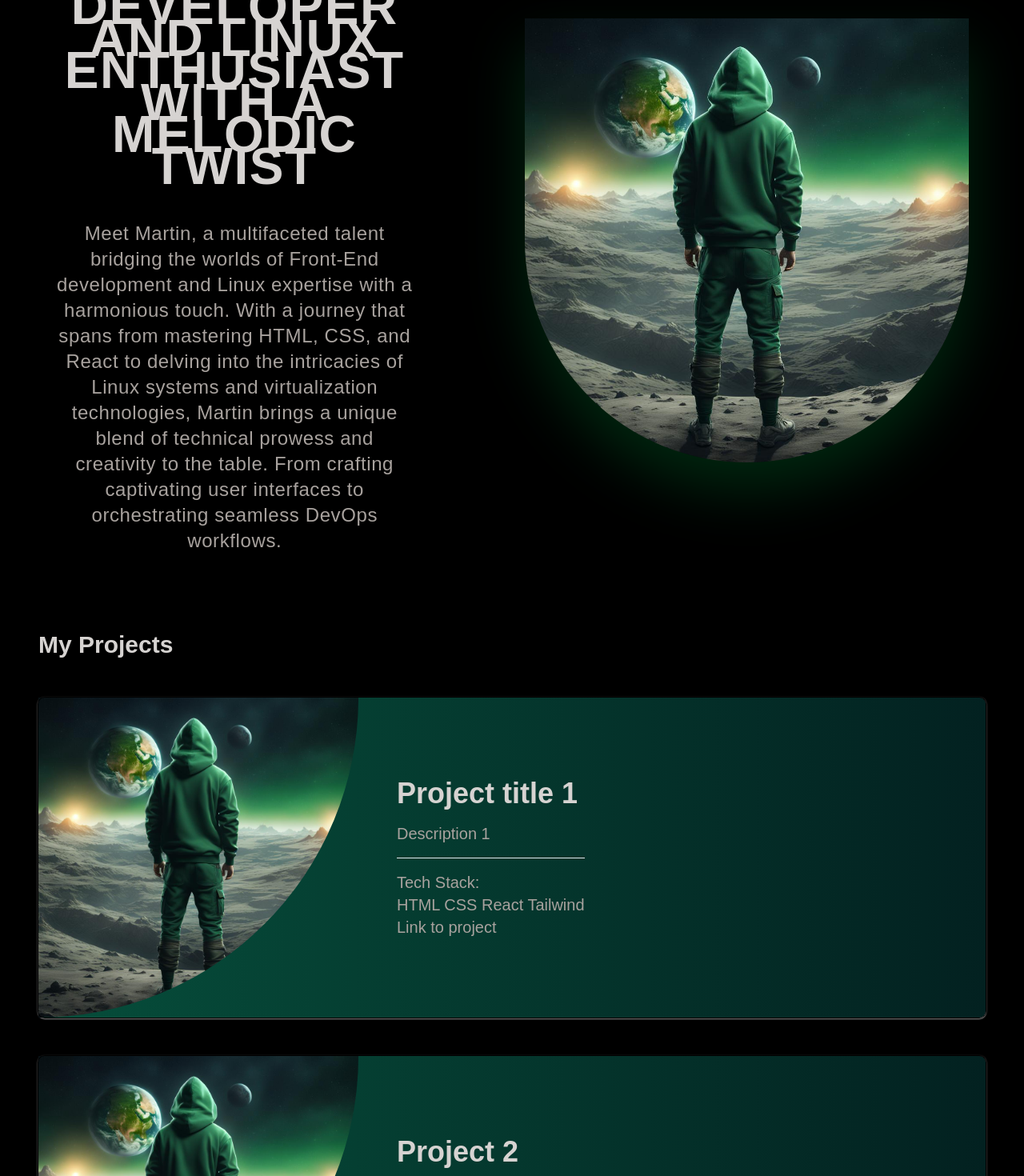
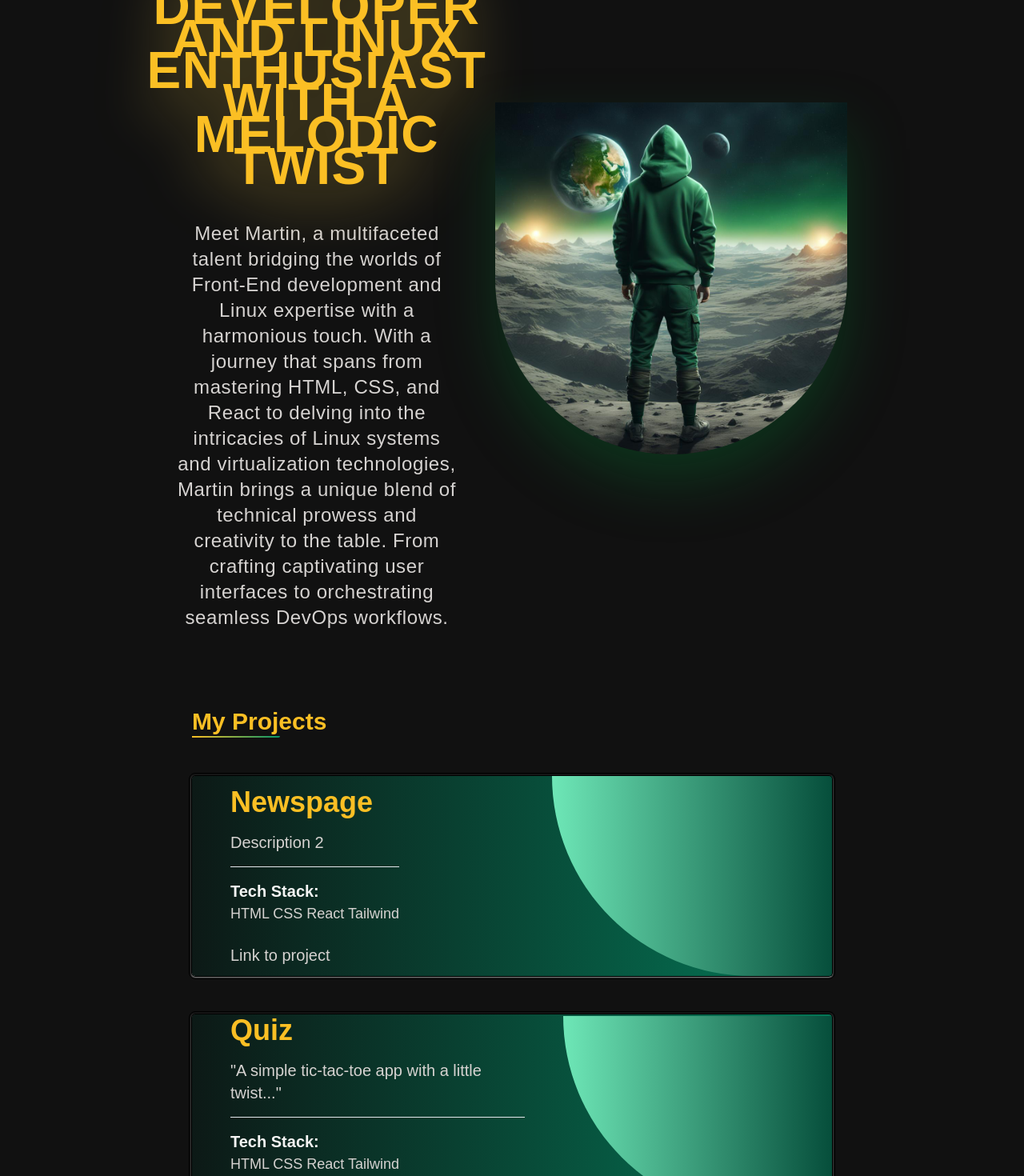
Before and after one commit to marwal1987/portfolio-app-router, a Next.js app: page / in a window 1280 px wide. Shown: the part 140-1610 px from the top of the page at 80% size. Built offline with nearby package versions, Linux system fonts and the light colour scheme; a web font is replaced by a local one.

Commit message:
redesign and colorchange

```diff
--- a/app/components/Card.js
+++ b/app/components/Card.js
@@ -1,30 +1,34 @@
-export default function Card({ title, description, usedTech, url, imgUrl }) {
+export default function Card({ title, description, usedTech, url }) {
   return (
-    <article
-      className="bg-gradient-to-r from-emerald-900 to-teal-950/70 flex flex-col md:flex-row items-center gap-12  w-[100%] m-h-96 shadow shadow-white rounded-lg outline-double outline-4 "
-    >
-      <img
-        src={imgUrl}
-        alt="Project-preview-image"
-        className="text-gray-300 md:rounded-br-full "
-        width="400px"
-      />
-
-      <div className="">
-        <h2 className="text-3xl md:text-4xl font-bold text-stone-300 mb-4">
+    <article className="container bg-gradient-to-r to-emerald-700 from-emerald-950/30 flex flex-col justify-between md:flex-row items-center gap-12 w-[800px] shadow shadow-white rounded outline-double outline-4">
+      <div className="pl-12">
+        <h2 className="text-3xl md:text-4xl font-bold text-amber-400 mb-4">
           {title}
         </h2>
-        <p className="mt-4 text-xl text-stone-400">{description}</p>
-        <hr className="mt-4 text-xl text-stone-400"/>
-        <p className="mt-4 text-xl text-stone-400">
-          Tech Stack:
-          <br />
-          {usedTech}
-        </p>
-        <a href={url} className="mt-4 text-xl text-stone-400">
+        <p className="mt-4 text-xl text-stone-300">{description}</p>
+        <hr className="mt-4" />
+        <p className="mt-4 text-xl text-stone-100 font-bold">Tech Stack:</p>
+        <p className=" text-lg text-stone-300">{usedTech}</p>
+        <br />
+        <a
+          href={url}
+          className="mt-4 text-xl text-stone-300 hover:text-emerald-300 hover:bg-stone-900"
+        >
           Link to project
         </a>
       </div>
+      <div
+        id="filler"
+        className="rounded-bl-full w-[350px] h-[250px] bg-gradient-to-r from-emerald-300 to-emerald-900"
+      ></div>
     </article>
   );
 }
+
+// Idea to use as seperator
+{
+  /* <div
+id="filler"
+className="rounded-br-full w-[200px] h-[2px] bg-gradient-to-r from-emerald-300 to-emerald-900"
+></div> */
+}
--- a/app/components/HeroSection.js
+++ b/app/components/HeroSection.js
@@ -2,13 +2,13 @@ import Image from "next/image";
 
 export default function HeroSection() {
   return (
-    <section className="py-12 flex flex-col lg:flex-row items-center justify-around">
-      <div className="container flex flex-col items-center justify-center max-w-[35%] gap-12">
-        <h1 className="text-4xl md:text-[4rem] tracking-wide uppercase font-bold text-stone-300 text-center">
-            Versatile Front-End Developer and Linux Enthusiast with a Melodic
-            Twist
+    <section className="py-12 flex flex-col gap-12 lg:flex-row items-center justify-between">
+      <div className="container flex flex-col items-center justify-center max-w-[350px] gap-12">
+        <h1 className="text-4xl md:text-[4rem] tracking-wide uppercase font-bold text-amber-400 text-center drop-shadow-[0_35px_35px_rgba(252,211,77,0.35)]">
+          Versatile Front-End Developer and Linux Enthusiast with a Melodic
+          Twist
         </h1>
-        <p className="text-2xl text-stone-400 text-center tracking-wide ">
+        <p className="text-2xl text-stone-300 text-center tracking-wide ">
           Meet Martin, a multifaceted talent bridging the worlds of Front-End
           development and Linux expertise with a harmonious touch. With a
           journey that spans from mastering HTML, CSS, and React to delving into
@@ -22,8 +22,8 @@ export default function HeroSection() {
         <Image
           priority={true}
           src="/images/man-on-the-moon.jpg"
-          height={555}
-          width={555}
+          height={400}
+          width={440}
           alt="Picture of Martin"
           className="drop-shadow-[0_35px_35px_rgba(0,150,60,0.25)] rounded-b-full text-stone-300 "
         />
--- a/app/components/ProjectsSection.js
+++ b/app/components/ProjectsSection.js
@@ -3,31 +3,39 @@ import Card from "./Card";
 export default function ProjectsSection() {
   return (
     <section className="p-12 flex flex-col gap-12">
-      <h2 className="text-2xl md:text-3xl font-bold text-stone-300 ">
+      <h2 className="text-2xl md:text-3xl font-bold text-amber-400 ">
         My Projects
+        <div
+          id="underline"
+          className="rounded-br-full w-[110px] h-[2px] bg-gradient-to-r from-amber-400 to-emerald-600"
+        ></div>
       </h2>
 
       <div className="container flex flex-col gap-12 justify-center items-start">
         <Card
-          title="Project title 1"
-          description="Description 1"
-          usedTech="HTML CSS React Tailwind"
-          url="website"
-          imgUrl="./images/man-on-the-moon.jpg"
-        />
-        <Card
-          title="Project 2"
+          title="Newspage"
           description="Description 2"
           usedTech="HTML CSS React Tailwind"
           url="website"
-          imgUrl="./images/man-on-the-moon.jpg"
+          imgUrl="/images/code.png"
         />
         <Card
-          title="Project 3"
-          description="Description 3"
+          title="Quiz"
+          description='"A simple tic-tac-toe app with a little twist..."'
           usedTech="HTML CSS React Tailwind"
           url="website"
-          imgUrl="./images/man-on-the-moon.jpg"
+        />
+        <Card
+          title="Tic-Tac-Toe"
+          description='"A simple tic-tac-toe app with a little twist..."'
+          usedTech="HTML CSS React Tailwind"
+          url="website"
+        />
+        <Card
+          title="Clock creation"
+          description='"Worldtime clocks and a timers"'
+          usedTech="HTML, CSS, React, Vite"
+          url="https://github.com/marwal1987/react-clock.git"
         />
       </div>
     </section>
--- a/app/globals.css
+++ b/app/globals.css
@@ -9,10 +9,12 @@ html {
 }
 
 body {
-  background-image: -moz-radial-gradient(rgba(60, 60, 60, 0.3), black);
-  /* background-color: #404530dd; */
-  background-color: black;
+  background-color: #111;
   max-width: 1280px;
-  box-shadow: 0px 0px 150px rgba(150, 150, 60, 0.2);
+  box-shadow: 0px 0px 150px rgba(150, 150, 60, 0.6);
   margin: auto;
+  display: flex;
+  flex-direction: column;
+  align-items: center;
+  justify-content: space-around;
 }
```
Also changed, not shown: public/images/code.png (added), 1 other file (tests, documents, lock files or other folders).
